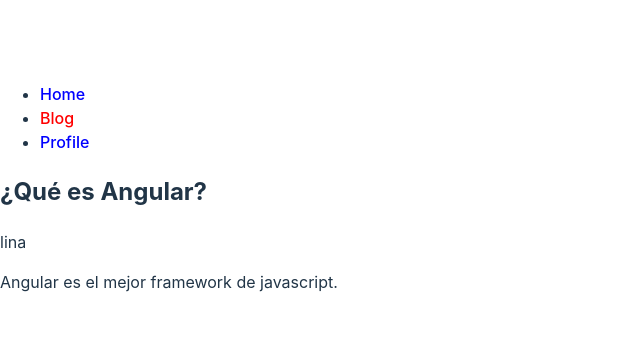
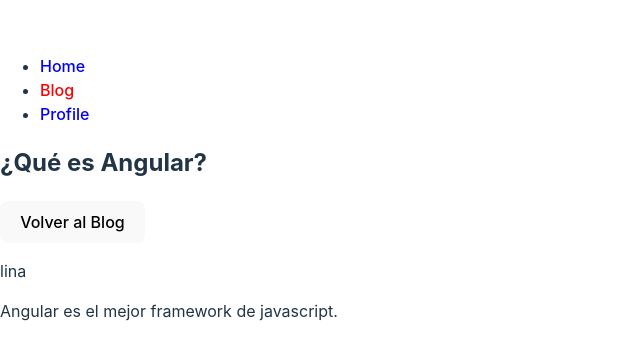
Before and after one commit to adandue/react-router, a React (Vite) app in the folder react-router/: page /#/blog/que-es-angular in a window 1280 px wide. Shown: the part 212-572 px from the top of the page, without its empty margins (0-640 px from the left). Built offline with nearby package versions, Linux system fonts and the light colour scheme.

Commit message:
useNavigate: historial de navegación

```diff
--- a/react-router/src/BlogPost.jsx
+++ b/react-router/src/BlogPost.jsx
@@ -1,15 +1,21 @@
 import React from "react"
-import { Link, useParams } from "react-router-dom"
+import { useNavigate, useParams } from "react-router-dom"
 import { blogdata } from "./blogdata"
 
 const BlogPost = () => {
+    const navigate = useNavigate()
     const { slug } = useParams()
 
     const blogpost = blogdata.find(post => post.slug === slug)
 
+    const returnToBlog = () => {
+        navigate('/blog')
+    }
+
     return (
         <>
         <h2>{blogpost.title}</h2>
+        <button onClick={returnToBlog}>Volver al Blog</button>
         <p>{blogpost.author}</p>
         <p>{blogpost.content}</p>
         </>
--- a/react-router/src/Menu.jsx
+++ b/react-router/src/Menu.jsx
@@ -6,7 +6,7 @@
         <nav>
             <ul>
                 {routes.map(route => (
-                    <li key={route.text}>
+                    <li key={route.to}>
                         <NavLink
                         style={({ isActive }) => ({
                         color: isActive ? 'red' : 'blue'
```
